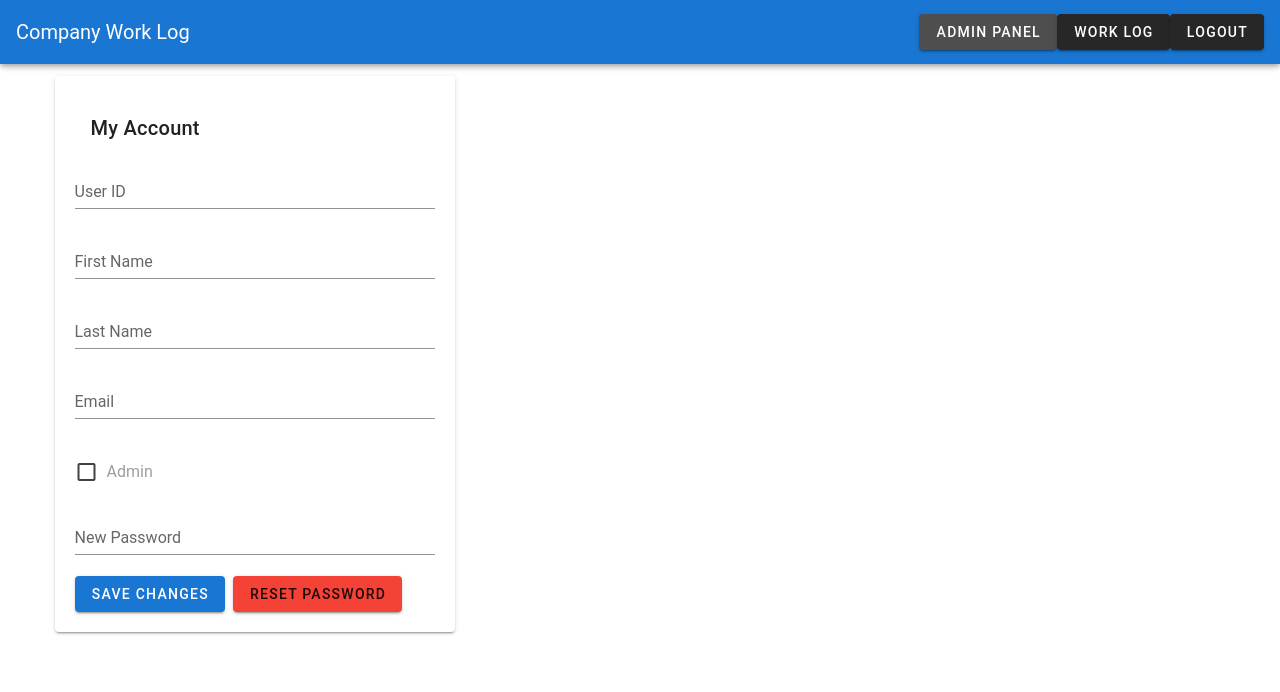
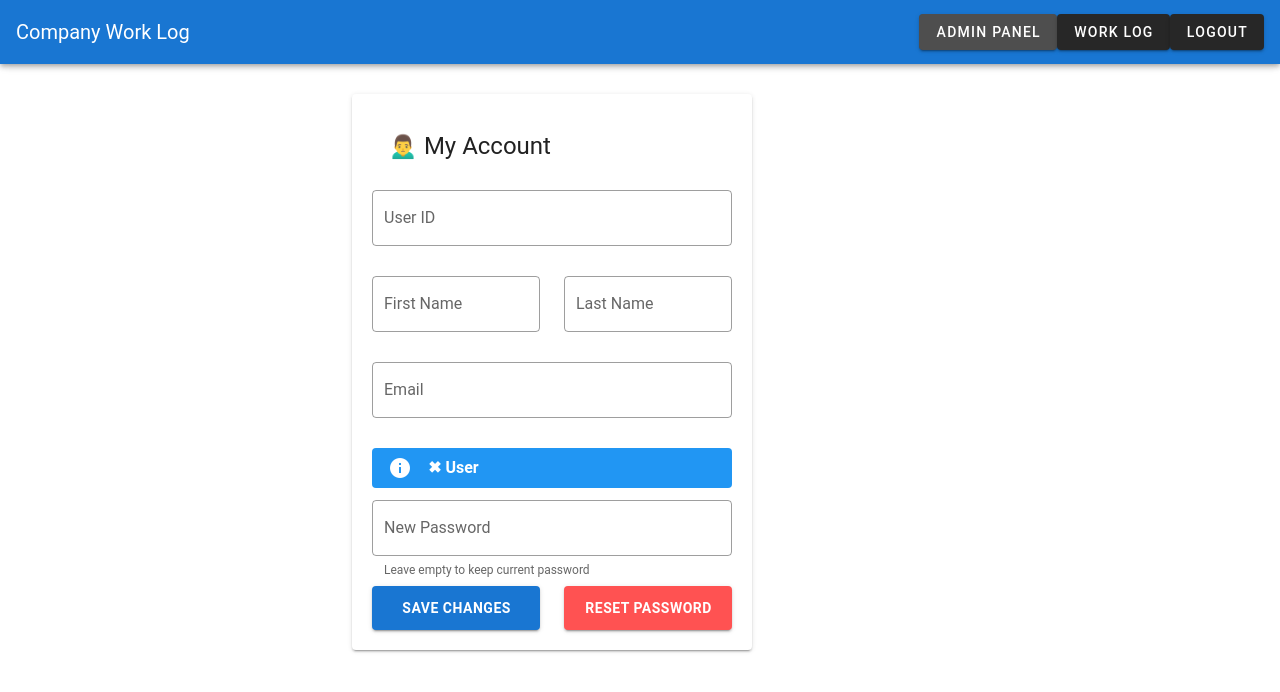
Before and after one commit to CoderAstrid/WorkLog, a Vue app in the folder frontend/: page /admin/account in a window 1280 px wide. Shown: the top 692 px of the page. Built offline with nearby package versions, Linux system fonts and the light colour scheme; no server answers; sample sign-in values are in the browser's storage.

Commit message:
remove delete feature from general user, add to admin user

```diff
--- a/frontend/src/components/dashboard/AdminDashboard.vue
+++ b/frontend/src/components/dashboard/AdminDashboard.vue
@@ -6,9 +6,9 @@
         </v-toolbar>
 
         <v-tabs v-model="activeTab">
-          <v-tab>Work Logs</v-tab>
-          <v-tab>User Management</v-tab>
-          <v-tab>My Account</v-tab>
+          <v-tab>📋 Work Logs</v-tab>
+          <v-tab>👥 Management</v-tab>
+          <v-tab>🙍‍♂️ My Account</v-tab>
         </v-tabs>
 
         <v-tabs-items v-model="activeTab">
--- a/frontend/src/components/dashboard/MyAccount.vue
+++ b/frontend/src/components/dashboard/MyAccount.vue
@@ -1,28 +1,97 @@
 <template>
   <v-container class="account-container">
-    <v-card class="pa-5 account-card">
-      <v-card-title>{{ isAdmin ? "Admin Profile" : "My Account" }}</v-card-title>
+    <v-row justify="center">
+      <v-col cols="12" sm="8" md="6">
+        <v-card class="pa-5 account-card">
+          <v-card-title class="text-h5 mb-3 text-center">
+            {{ isAdmin ? "🙍‍♂️ Admin Profile" : "🙍‍♂️ My Account" }}
+          </v-card-title>
 
-      <v-form ref="form" @submit.prevent="updateProfile">
-        <v-text-field v-model="userProfile.username" label="User ID" required readonly></v-text-field>
-        <v-text-field v-model="userProfile.first_name" label="First Name" required></v-text-field>
-        <v-text-field v-model="userProfile.last_name" label="Last Name" required></v-text-field>
-        <v-text-field v-model="userProfile.email" label="Email" required></v-text-field>
-        <v-checkbox
-          :input-value="userProfile.role === 'admin'"
-          readonly
-          disabled
-          label="Admin"
-        ></v-checkbox>
-        <v-text-field v-model="userProfile.password" label="New Password" type="password"></v-text-field>
+          <v-form ref="form" @submit.prevent="updateProfile">
+            <!-- ✅ User ID (Read-Only) -->
+            <v-text-field v-model="userProfile.username" label="User ID" required readonly outlined></v-text-field>
 
-        <v-btn color="primary" type="submit">Save Changes</v-btn>
-        <v-btn color="red" class="ml-2" @click="resetPassword">Reset Password</v-btn>
-      </v-form>
-    </v-card>
+            <v-row>
+              <v-col cols="6">
+                <v-text-field v-model="userProfile.first_name" label="First Name" required outlined></v-text-field>
+              </v-col>
+              <v-col cols="6">
+                <v-text-field v-model="userProfile.last_name" label="Last Name" required outlined></v-text-field>
+              </v-col>
+            </v-row>
+
+            <v-text-field v-model="userProfile.email" label="Email" required outlined></v-text-field>
+
+            <!-- ✅ Display Role as a Badge Instead of Checkbox -->
+            <v-alert dense :type="userProfile.role === 'admin' ? 'success' : 'info'" class="role-badge">
+              {{ userProfile.role === 'admin' ? "✔ Admin" : "✖ User" }}
+            </v-alert>
+
+            <!-- ✅ Password Change Field -->
+            <v-text-field
+              v-model="userProfile.password"
+              label="New Password"
+              type="password"
+              outlined
+              hint="Leave empty to keep current password"
+              persistent-hint
+            ></v-text-field>
+
+            <!-- ✅ Action Buttons -->
+            <v-row>
+              <v-col>
+                <v-btn color="primary" type="submit" block large>Save Changes</v-btn>
+              </v-col>
+              <v-col>
+                <v-btn color="error" block large @click="resetPassword">Reset Password</v-btn>
+              </v-col>
+            </v-row>
+          </v-form>
+        </v-card>
+      </v-col>
+    </v-row>
   </v-container>
+</template>
 
-</template>
+<style scoped>
+/* ✅ Adjusted Top & Left Margin */
+.account-container {
+  min-height: 90vh; /* Reduced height */
+  display: flex;
+  align-items: flex-start; /* Align closer to the top */
+  justify-content: center;
+  padding-top: 30px; /* Reduced top margin */
+}
+
+/* ✅ Account Card */
+.account-card {
+  background: rgba(255, 255, 255, 0.95);
+  border-radius: 10px;
+  box-shadow: 0px 3px 10px rgba(0, 0, 0, 0.15);
+  padding: 15px; /* Compact Padding */
+  max-width: 450px; /* Adjust width */
+}
+
+/* ✅ Role Badge */
+.role-badge {
+  text-align: left;
+  font-weight: bold;
+  margin-bottom: 12px;
+}
+
+/* ✅ Buttons */
+.v-btn {
+  font-weight: bold;
+  letter-spacing: 0.5px;
+}
+
+/* ✅ Reduce Input Heights for Compact Design */
+.v-text-field {
+  margin-bottom: 8px;
+}
+</style>
+
+
 
 <script>
 export default {
--- a/frontend/src/components/dashboard/UserManagement.vue
+++ b/frontend/src/components/dashboard/UserManagement.vue
@@ -1,24 +1,66 @@
 <template>
-  <v-card>
-    <v-card-title>User Management</v-card-title>
-    <v-data-table :headers="headers" :items="users" class="elevation-1">
+  <v-container fluid>
+    <v-card class="pa-4">
+      <v-card-title class="d-flex justify-space-between align-center">
+        <h3>👥 User Management</h3>
+      </v-card-title>
+
+      <v-data-table
+        :headers="headers"
+        :items="users"
+        class="elevation-2 mt-4"
+        dense
+        item-value="id"
+      >
+        <!-- ✅ Full Name Column -->
         <template v-slot:item.full_name="{ item }">
           <span>{{ item.first_name }} {{ item.last_name }}</span>
         </template>
+
+        <!-- ✅ Admin Column (Yes / No) -->
         <template v-slot:item.is_staff="{ item }">
-        <v-checkbox
-          :input-value="item.is_staff"
-          readonly
-          disabled
-        ></v-checkbox>
+          <span class="admin-label" :class="item.is_staff ? 'admin-yes' : 'admin-no'">
+            {{ item.is_staff ? "✔ Yes" : "✖ No" }}
+          </span>
         </template>
+
+        <!-- ✅ Action Buttons -->
         <template v-slot:item.actions="{ item }">
-        <v-btn color="primary" @click="editUser(item)">Edit</v-btn>
-        <v-btn color="error" @click="resetPassword(item)">Reset Password</v-btn>
+          <v-btn color="primary" @click="editUser(item)" small>
+            ✏️ Edit
+          </v-btn>
+          <v-btn color="error" @click="resetPassword(item)" small class="ml-2">
+            🔄 Reset Password
+          </v-btn>
         </template>
       </v-data-table>
     </v-card>
+  </v-container>
 </template>
+
+<style scoped>
+/* ✅ Admin Column (Yes/No) Design */
+.admin-label {
+  font-weight: bold;
+  padding: 4px 10px;
+  border-radius: 5px;
+}
+
+.admin-yes {
+  color: #2E7D32; /* Green */
+  background: rgba(76, 175, 80, 0.15);
+}
+
+.admin-no {
+  color: #D32F2F; /* Red */
+  background: rgba(211, 47, 47, 0.15);
+}
+
+/* ✅ Action Buttons */
+.v-btn {
+  min-width: 110px;
+}
+</style>
 
 <script>
 export default {
--- a/frontend/src/components/logs/WorkLog.vue
+++ b/frontend/src/components/logs/WorkLog.vue
@@ -9,26 +9,12 @@
       <v-tabs-items v-model="tab">
         <!-- Work Logs Tab -->
         <v-tab-item>
-          <v-row class="align-center mb-2">
-            <v-col cols="6">
-              <h3 class="ml-3">Work Logs of {{ username }}</h3>
-            </v-col>
-            <v-col cols="6" class="text-right">
-              <v-btn
-                color="error"
-                :disabled="selectedLogs.length === 0"
-                @click="confirmDeleteDialog = true"
-              >
-                Delete Selected
-              </v-btn>
-            </v-col>
-          </v-row>
+          <h3 class="ml-3">Work Logs of {{ username }}</h3>
           <v-data-table
-            v-model="selectedLogs"
+            v-model="workLogs"
             :headers="headers"
             :items="workLogs"
             item-value="id"
-            show-select
             class="elevation-1 mt-4"
             dense
           >
@@ -88,20 +74,6 @@
             </template>
           </v-data-table>
           <v-btn color="success" class="mt-4" @click="addPreviousDay">Add Previous Day</v-btn>
-          <!-- 🔴 Delete Confirmation Dialog -->
-          <v-dialog v-model="confirmDeleteDialog" max-width="400px">
-            <v-card>
-              <v-card-title class="headline">Confirm Deletion</v-card-title>
-              <v-card-text>
-                Are you sure you want to delete the selected work logs?
-              </v-card-text>
-              <v-card-actions>
-                <v-spacer></v-spacer>
-                <v-btn color="grey" text @click="confirmDeleteDialog = false">Cancel</v-btn>
-                <v-btn color="red" text @click="deleteSelectedLogs">Delete</v-btn>
-              </v-card-actions>
-            </v-card>
-          </v-dialog>
         </v-tab-item>
 
         <!-- My Account Tab -->
@@ -124,12 +96,9 @@ export default {
     return {
       username: localStorage.getItem("username") || "User",
       workLogs: [],
-      selectedLogs: [],  // Store selected log IDs
-      confirmDeleteDialog: false,  // ✅ Add this line to fix the warning
       lastAddedDate: new Date(),
       tab: 0,
       headers: [
-        { text: "", value: "data-table-select", width: "30px" },  // Checkbox Column
         { text: "Date", value: "date" , width: "120px"},
         { text: "Work Content", value: "content", width: "auto" },
         { text: "Notes", value: "notes", width: "auto" },
@@ -255,28 +224,6 @@ export default {
         console.error("Error updating work log:", error);
       }
     },
-    async deleteSelectedLogs() {
-      this.confirmDeleteDialog = false
-      if (!this.selectedLogs.length) return;
-
-      // const confirmed = confirm("Are you sure you want to delete the selected work logs?");
-      // if (!confirmed) return;
-
-      try {
-        for (const log of this.selectedLogs) {
-          if (!log.id) continue;  // ✅ Ensure only valid IDs are processed
-          await this.$http.delete(`worklogs/${log.id}/delete/`, {
-            headers: { Authorization: `Token ${localStorage.getItem("token")}` },
-          });
-        }
-
-        // Remove deleted logs from UI
-        this.workLogs = this.workLogs.filter(log => !this.selectedLogs.includes(log));
-        this.selectedLogs = []; // Clear selection
-      } catch (error) {
-        console.error("Error deleting work logs:", error);
-      }
-    },
   },
 };
 </script>
```
Also changed, not shown: frontend/src/components/dashboard/WorkLogs.vue (+102 -11 lines), 1 other file (tests, documents, lock files or other folders). Lines whose indentation alone changed are shown as unchanged.
